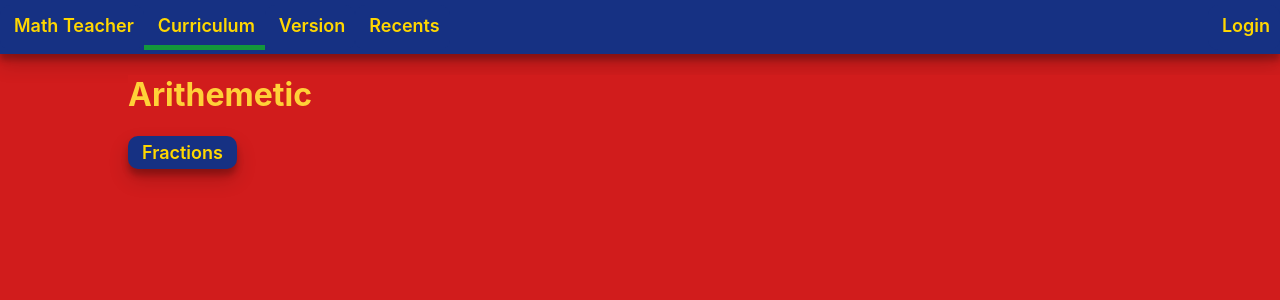
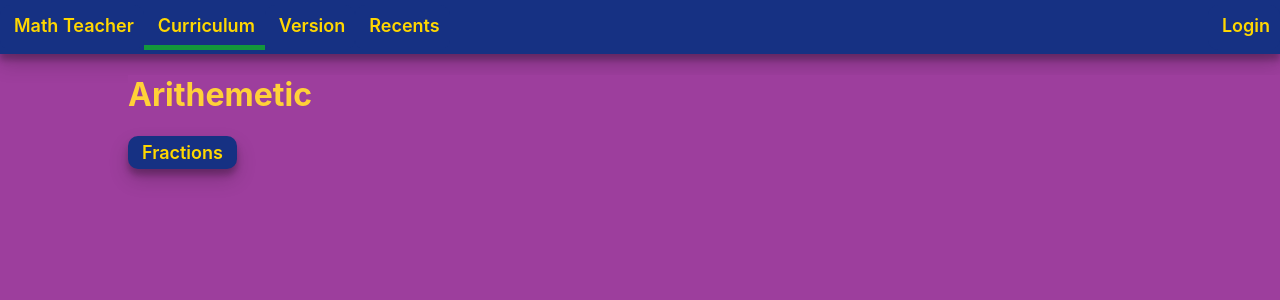
Before and after one commit to matthewrobertsdev/mathstudent, a React (Create React App) app: page /curriculum in a window 1280 px wide. Shown: the top 300 px of the page. Built offline with nearby package versions, Linux system fonts and the light colour scheme.

Commit message:
tried purple light mode background

```diff
--- a/src/components/teaching-views/TeachView.js
+++ b/src/components/teaching-views/TeachView.js
@@ -35,7 +35,7 @@ const SolveView = (props) => {
       }
     }
   }, [teacher, props.params.method, props.params.parameters,
-    props.params.teachingName])
+    props.params.teachingName, jwt])
 
   //render the lesson
   return (
--- a/src/styles/app.css
+++ b/src/styles/app.css
@@ -1,5 +1,5 @@
 body{
-  background-color: rgb(209, 28, 28);
+  background-color: rgb(157, 62, 157)/*rgb(209, 28, 28);rgb(157, 62, 157);*/;
 }
 hr{
   border-color: rgb(109, 0, 109);
@@ -41,7 +41,7 @@ input{
 }
 .subject-view{
   margin-left: 10%;
-  background-color: rgb(209, 28, 28);
+  background-color: rgb(157, 62, 157);/*rgb(209, 28, 28);*/
 }
 .small-right-margin{
   margin-right: 10px;
@@ -332,7 +332,7 @@ button {
     border-top: 1px solid rgba(0, 0, 0, 0.1);
 }
 .accordion__button {
-    background-color: rgb(209, 28, 28);
+    background-color: rgb(157, 62, 157)/*rgb(209, 28, 28)*/;
     color: white;
     cursor: pointer;
     padding: 18px;
@@ -341,7 +341,7 @@ button {
     font-size: 1em;
 }
 .accordion__button:hover {
-    background-color: rgb(209, 28, 28);
+    background-color: rgb(157, 62, 157)/*rgb(209, 28, 28)*/;
 }
 .accordion__button:before {
     display: inline-block;
```
